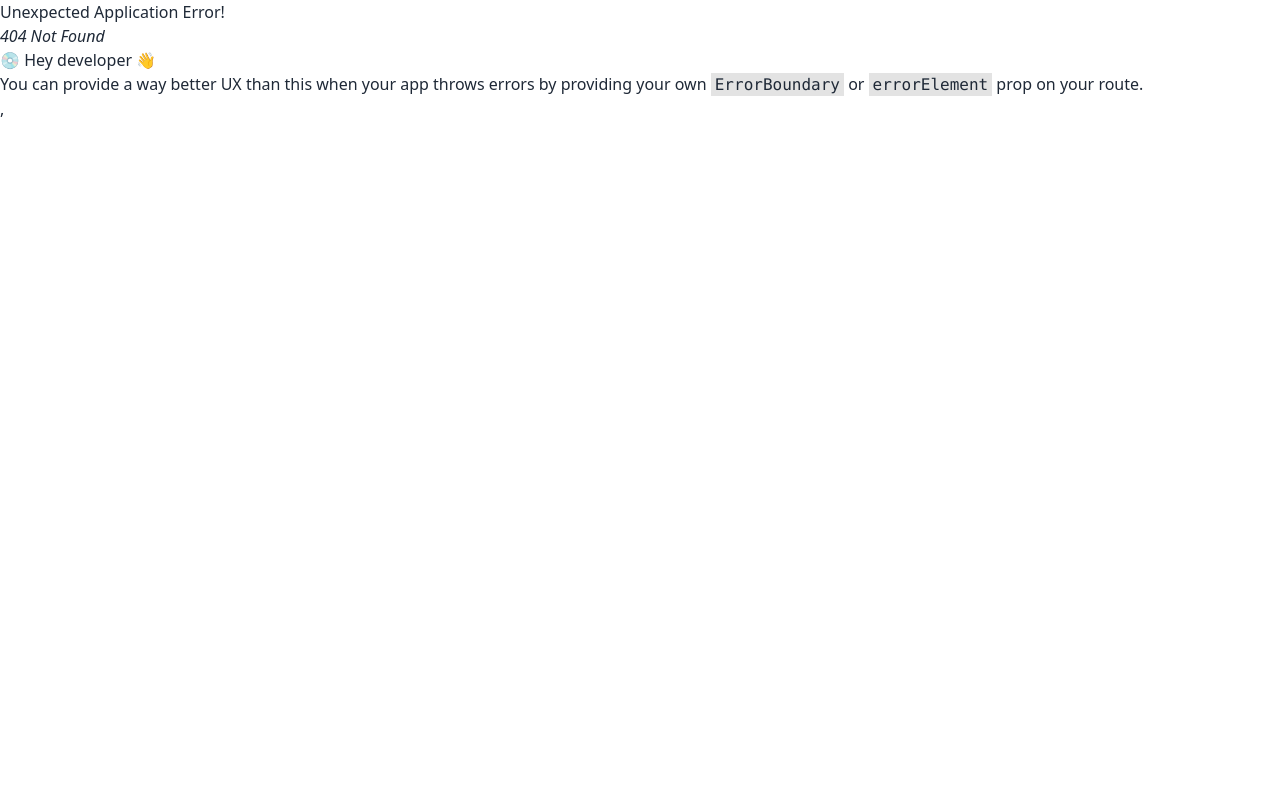
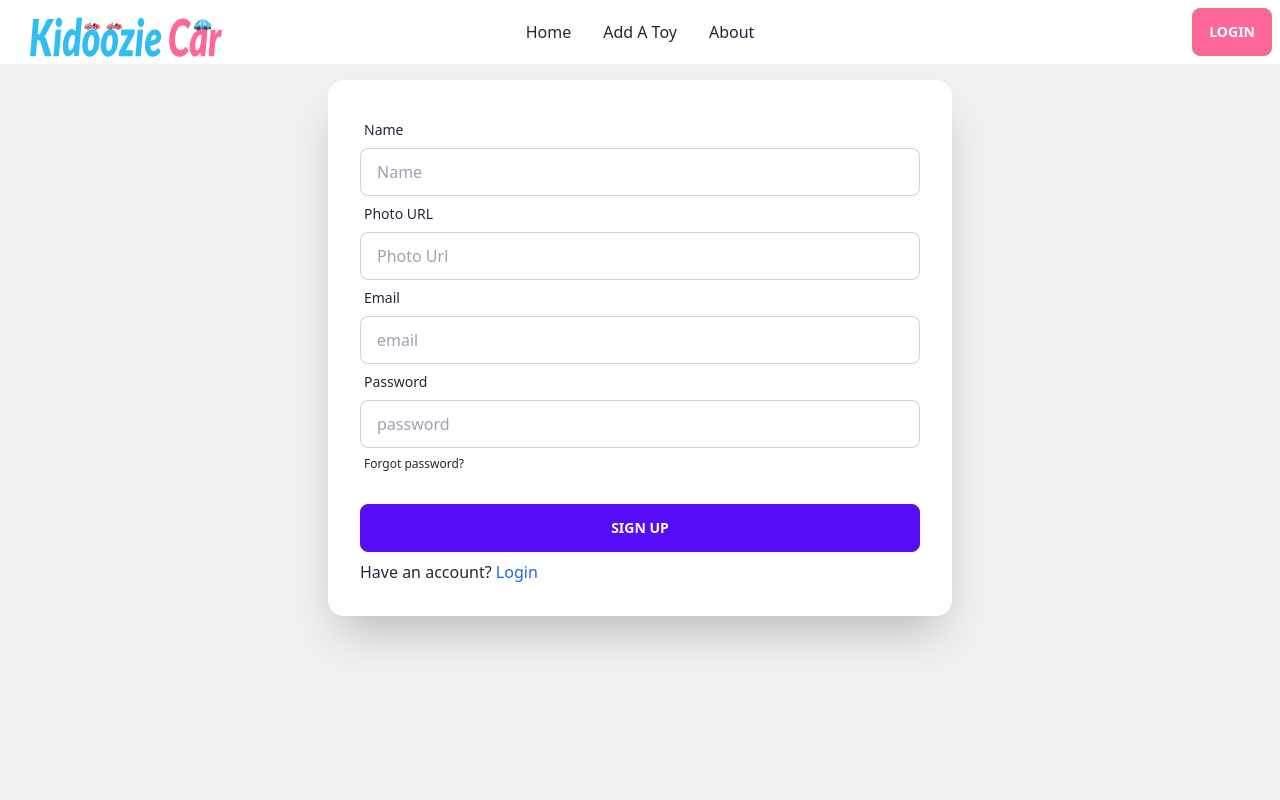
Before and after one commit to monirdewan/kidoozie-car-client, a React (Vite) app: page /register in a window 1280 px wide. Before the commit this address had no page. Shown: the top 800 px of the page. Built offline with nearby package versions, Linux system fonts and the light colour scheme.

Commit message:
Login and register page added

```diff
--- a/package.json
+++ b/package.json
@@ -11,6 +11,7 @@
   },
   "dependencies": {
     "daisyui": "^2.51.6",
+    "firebase": "^9.22.0",
     "localforage": "^1.10.0",
     "match-sorter": "^6.3.1",
     "react": "^18.2.0",
--- /dev/null
+++ b/src/Pages/Login/Login.jsx
@@ -0,0 +1,47 @@
+import React from 'react';
+import { Link } from 'react-router-dom';
+
+const Login = () => {
+    const handleLogin = event =>{
+        event.preventDefault();
+        const form = event.target;
+        const email = form.email.value;
+        const password = form.password.value;
+        console.log(email, password)
+    }
+    return (
+
+            <div className=" min-h-screen bg-base-200">
+                <div className="hero-content flex-col lg:flex-row-reverse">
+                    <div className="card  w-full md:w-1/2 shadow-2xl bg-base-100">
+                        <div className="card-body">
+                            <form onSubmit={handleLogin}>
+                            <div className="form-control">
+                                <label className="label">
+                                    <span className="label-text">Email</span>
+                                </label>
+                                <input type="text" name='email' placeholder="email" className="input input-bordered" />
+                            </div>
+                            <div className="form-control">
+                                <label className="label">
+                                    <span className="label-text">Password</span>
+                                </label>
+                                <input type="password" name='password' placeholder="password" className="input input-bordered" />
+                                <label className="label">
+                                    <a href="#" className="label-text-alt link link-hover">Forgot password?</a>
+                                </label>
+                            </div>
+                            <div className="form-control mt-6">
+                                <input type="submit" value="Login" className="btn btn-primary"/>
+                            </div>
+                            </form>
+                            <p>Don't have an account? <LinK className='text-blue-600' to='/register'>Sign Up</LinK></p>
+                        </div>
+                    </div>
+                </div>
+            </div>
+
+    );
+};
+
+export default Login;
--- /dev/null
+++ b/src/Pages/Register/Register.jsx
@@ -0,0 +1,59 @@
+import React from 'react';
+import { Link } from 'react-router-dom';
+
+const Register = () => {
+    const handleSignUp = event =>{
+        event.preventDefault();
+        const form = event.target;
+        const name = form.name.value;
+        const photo = form.photo.value;
+        const email = form.email.value;
+        const password = form.password.value;
+        console.log(name,photo,email,password)
+    }
+    return (
+        <div className=" min-h-screen bg-base-200">
+                <div className="hero-content flex-col lg:flex-row-reverse">
+                    <div className="card  w-full md:w-1/2 shadow-2xl bg-base-100">
+                        <div className="card-body">
+                            <form onSubmit={handleSignUp}>
+                            <div className="form-control">
+                                <label className="label">
+                                    <span className="label-text">Name</span>
+                                </label>
+                                <input type="text" name='name' placeholder="Name" className="input input-bordered" />
+                            </div>
+                            <div className="form-control">
+                                <label className="label">
+                                    <span className="label-text">Photo URL</span>
+                                </label>
+                                <input type="text" name='photo' placeholder="Photo Url" className="input input-bordered" />
+                            </div>
+                            <div className="form-control">
+                                <label className="label">
+                                    <span className="label-text">Email</span>
+                                </label>
+                                <input type="text" name='email' placeholder="email" className="input input-bordered" />
+                            </div>
+                            <div className="form-control">
+                                <label className="label">
+                                    <span className="label-text">Password</span>
+                                </label>
+                                <input type="password" name='password' placeholder="password" className="input input-bordered" />
+                                <label className="label">
+                                    <a href="#" className="label-text-alt link link-hover">Forgot password?</a>
+                                </label>
+                            </div>
+                            <div className="form-control mt-6">
+                                <input type="submit" value="Sign Up" className="btn btn-primary"/>
+                            </div>
+                            </form>
+                            <p>Have an account? <Link to='/login' className='text-blue-600'>Login</Link></p>
+                        </div>
+                    </div>
+                </div>
+            </div>
+    );
+};
+
+export default Register;
--- /dev/null
+++ b/src/Provider/AuthProvider.jsx
@@ -0,0 +1,28 @@
+import React, { createContext, useState } from 'react';
+import { getAuth, createUserWithEmailAndPassword } from "firebase/auth";
+import app from './../firebase/firebase.config';
+export const AuthContext = createContext(null)
+
+const auth = getAuth(app)
+
+const AuthProvider = ({children}) => {
+    const [user, setUser] = useState(null)
+    const [loading, setLoading] = useState(true)
+
+    const registerUser = (email, password)=>{
+        return createUserWithEmailAndPassword(auth, email, password)
+    }
+
+    const authInfo = {
+        user,
+        loading,
+        registerUser,
+    }
+    return (
+        <AuthContext.Provider value={authInfo}>
+            {children}
+        </AuthContext.Provider>
+    );
+};
+
+export default AuthProvider;
--- /dev/null
+++ b/src/firebase/firebase.config.js
@@ -0,0 +1,18 @@
+// Import the functions you need from the SDKs you need
+import { initializeApp } from "firebase/app";
+// TODO: Add SDKs for Firebase products that you want to use
+// https://firebase.google.com/docs/web/setup#available-libraries
+
+// Your web app's Firebase configuration
+const firebaseConfig = {
+  apiKey: "AIzaSyBLbe00St8LCrOLDy0beWsDytNjC3IBDPs",
+  authDomain: "kidoozie-car.firebaseapp.com",
+  projectId: "kidoozie-car",
+  storageBucket: "kidoozie-car.appspot.com",
+  messagingSenderId: "61207989360",
+  appId: "1:61207989360:web:5bcfb1fc9fb305cfd2f8b5"
+};
+
+// Initialize Firebase
+const app = initializeApp(firebaseConfig);
+export default app;
```
Also changed, not shown: src/Routes/Routes.jsx (+10 -0 lines), 1 other file (tests, documents, lock files or other folders).
